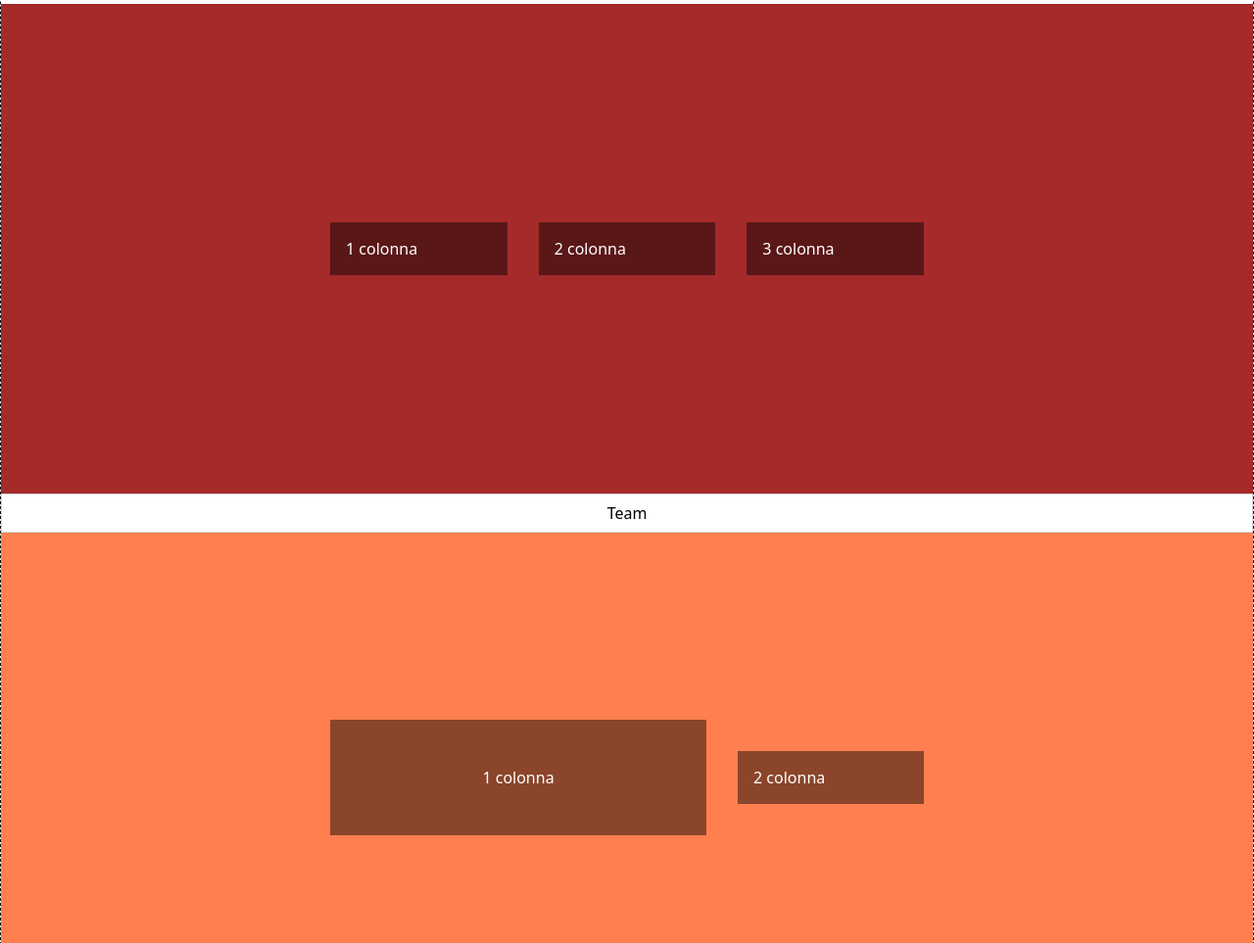
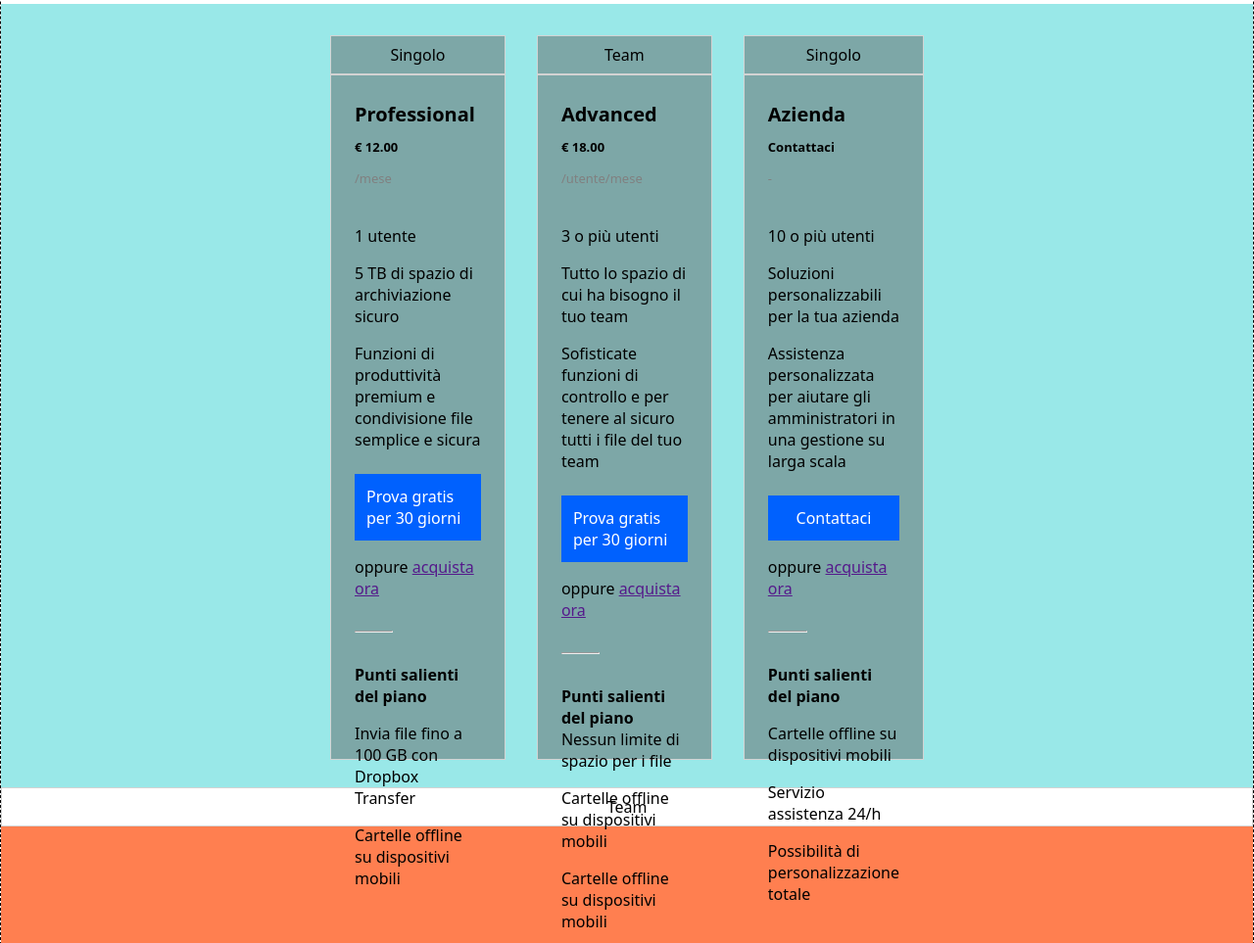
Before and after one commit to antonella1986/htmlcss-dropbox, a plain HTML site: page index.html in a window 1280 px wide. Shown: the part 1054-2017 px from the top of the page at 98% size. Drawn offline with Linux system fonts and the light colour scheme.

Commit message:
done_plans-section

```diff
--- a/css/style.css
+++ b/css/style.css
@@ -42,12 +42,11 @@
 
 .col-4{
   width: calc(100% / 12 * 4);
-  background-color: #00000075;
+  background-color: #5d5a5a75;
   color: white;
   display: flex;
   flex-direction: column;
   justify-content: center;
-  padding: 1rem;
   margin-left: 1rem;
   margin-right: 1rem;
 }
@@ -66,7 +65,7 @@
 
 .col-8{
   width: calc(100% / 12 * 8);
-  background-color: #00000075;
+  background-color: #5d5a5a75;
   color: white;
   display: flex;
   justify-content: center;
@@ -205,6 +204,9 @@ p{
   border-style: none;
   margin-bottom: 1rem;
   margin-top: 1rem;
+  display: flex;
+  justify-content: center;
+  align-items: center;
 }
 
 .icone{
@@ -219,6 +221,8 @@ p{
 
 /* end jumbotron */
 
+/* start business */
+
 .titolo1{
   display: block;
   padding-left: 21rem;
@@ -226,35 +230,75 @@ p{
   padding-bottom: 3rem;
 }
 
+.radio{
+  display: flex;
+}
+
+/* end business */
+
+/* start piani */
+
 #piani{
   padding-bottom: 1.5rem;
   padding-top: 4.5rem;
 }
 
-.radio{
+.container1{
+  background-color: rgb(153, 232, 232);
+  height: 800px;
+  padding-left: 20rem;
+  padding-right: 20rem;
+  padding-top: 2rem;
   display: flex;
+  justify-content: center;
+  align-items: flex-start;
 }
 
-.container1{
-    background-color: brown;
-    height: 500px;
-    padding-left: 20rem;
-    padding-right: 20rem;
-    display: flex;
-    justify-content: center;
-    align-items: center;
+.tipologia{
+  text-align: center;
+  border: 1px solid lightgrey;
+  padding: 0.5rem;
 }
 
-.colonne{
-    display: flex;
-    justify-content: center;
+.interno-card{
+  padding: 1.5rem;
+  border: 1px solid lightgrey;
+  height: 700px;
+    .parte1{
+      margin-bottom: 2rem;
+      line-height: 2rem;
+    }
+}
+  hr{
+    margin-top: 2rem;
+    width: 30%;
+    color: lightgray;
+  }
+  .parte3{
+    margin-top: 2rem;
+  }
+  .parte2{
+  margin-bottom: 0.25rem;
+  }
+  .caratteristiche1{
+    padding-bottom: 1rem;
+  }
+  .caratteristiche2{
+    padding-bottom: 0.5rem;
+  }
+
+
+
+
+
+
+.team{
+  text-align: center;
+  border: 1px solid lightgrey;
+  padding: 0.5rem;
 }
 
-.team{
-    text-align: center;
-    border: 1px solid lightgrey;
-    padding: 0.5rem;
-}
+/* end piani */
 
 .container2{
     background-color: coral;
--- a/index.html
+++ b/index.html
@@ -56,15 +56,91 @@
         </div>
 
         <div class="container1">
+
             <div class="col-4">
-                1 colonna
+                 <div class="tipologia">
+                    <p>Singolo</p>
+                 </div>
+                 <div class="interno-card">
+                    <div class="parte1">
+                        <p style="font-size: 20px;"><strong>Professional</strong></p>
+                        <p><strong style="font-size: 13px;">&euro; 12.00</strong></p>
+                        <p style="color: grey; font-size: 13px;">/mese</p>
+                    </div>
+                    <div class="parte2">
+                        <p class="caratteristiche1">1 utente</p>
+                        <p class="caratteristiche1">5 TB di spazio di archiviazione sicuro</p>
+                        <p class="caratteristiche2">Funzioni di produttività premium e condivisione file semplice e sicura</p>
+                    </div>
+                    <div class="btn-prova">Prova gratis per 30 giorni</div>
+                    <p>oppure <a href=""> acquista ora</a></p>
+                    <hr>
+                    <div class="parte3">
+                        <p class="caratteristiche1"><strong style="font-size: 16px;">Punti salienti del piano</strong></p>
+                        <p class="caratteristiche1">Invia file fino a 100 GB con Dropbox Transfer</p>
+                        <p class="caratteristiche2">Cartelle offline su dispositivi mobili</p>
+                    </div>
+                 </div>
             </div>
+
+
             <div class="col-4">
-                2 colonna
+                <div class="tipologia">
+                   <p>Team</p>
+                </div>
+                <div class="interno-card">
+                   <div class="parte1">
+                       <p style="font-size: 20px;"><strong>Advanced</strong></p>
+                       <p><strong style="font-size: 13px;">&euro; 18.00</strong></p>
+                       <p style="color: grey; font-size: 13px;">/utente/mese</p>
+                   </div>
+                   <div class="parte2">
+                       <p class="caratteristiche1">3 o più utenti</p>
+                       <p class="caratteristiche1">Tutto lo spazio di cui ha bisogno il tuo team</p>
+                       <p class="caratteristiche2">Sofisticate funzioni di controllo e per tenere al sicuro tutti i file del tuo team</p>
+                   </div>
+                   <div class="btn-prova">Prova gratis per 30 giorni</div>
+                   <p>oppure <a href=""> acquista ora</a></p>
+                   <hr>
+                   <div class="parte3">
+                       <p class="utente"><strong style="font-size: 16px;">Punti salienti del piano</strong></p>
+                       <p class="caratteristiche1">Nessun limite di spazio per i file</p>
+                       <p class="caratteristiche1">Cartelle offline su dispositivi mobili</p>
+                       <p class="caratteristiche2">Cartelle offline su dispositivi mobili</p>
+                   </div>
+                </div>
+           </div>
+
+
+
+           <div class="col-4">
+            <div class="tipologia">
+               <p>Singolo</p>
             </div>
-            <div class="col-4">
-                3 colonna
+            <div class="interno-card">
+               <div class="parte1">
+                   <p style="font-size: 20px;"><strong>Azienda</strong></p>
+                   <p><strong style="font-size: 13px;">Contattaci</strong></p>
+                   <p style="color: grey; font-size: 13px;">-</p>
+               </div>
+               <div class="parte2">
+                   <p class="caratteristiche1">10 o più utenti</p>
+                   <p class="caratteristiche1">Soluzioni personalizzabili per la tua azienda</p>
+                   <p class="caratteristiche2">Assistenza personalizzata per aiutare gli amministratori in una gestione su larga scala</p>
+               </div>
+               <div class="btn-prova">Contattaci</div>
+               <p>oppure <a href=""> acquista ora</a></p>
+               <hr>
+               <div class="parte3">
+                   <p class="caratteristiche1"><strong style="font-size: 16px;">Punti salienti del piano</strong></p>
+                   <p class="caratteristiche1">Cartelle offline su dispositivi mobili</p>
+                   <p class="caratteristiche1">Servizio assistenza 24/h</p>
+                   <p class="caratteristiche2">Possibilità di personalizzazione totale</p>
+               </div>
             </div>
+       </div>
+
+
         </div>
         <div class="team">Team</div>
 
```
